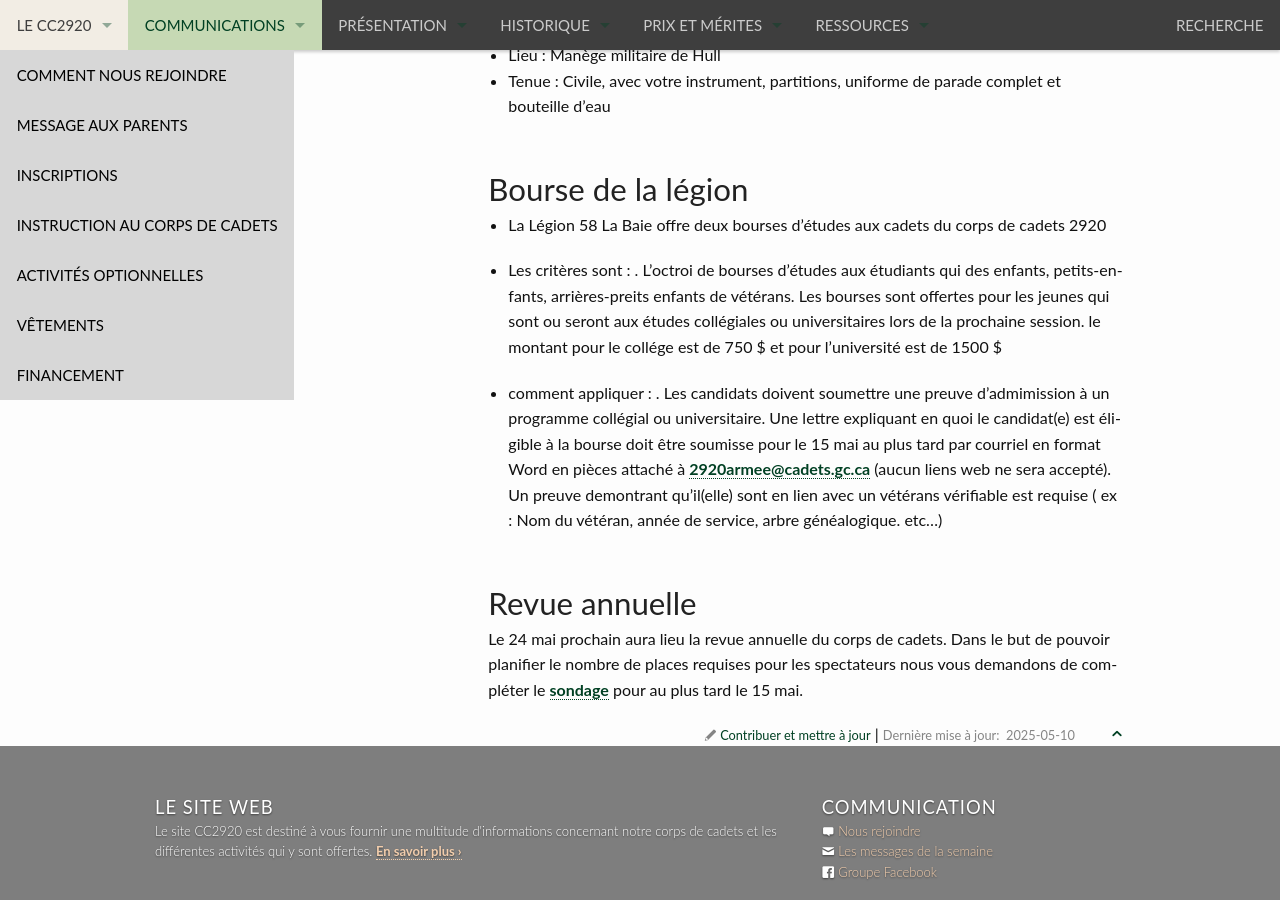
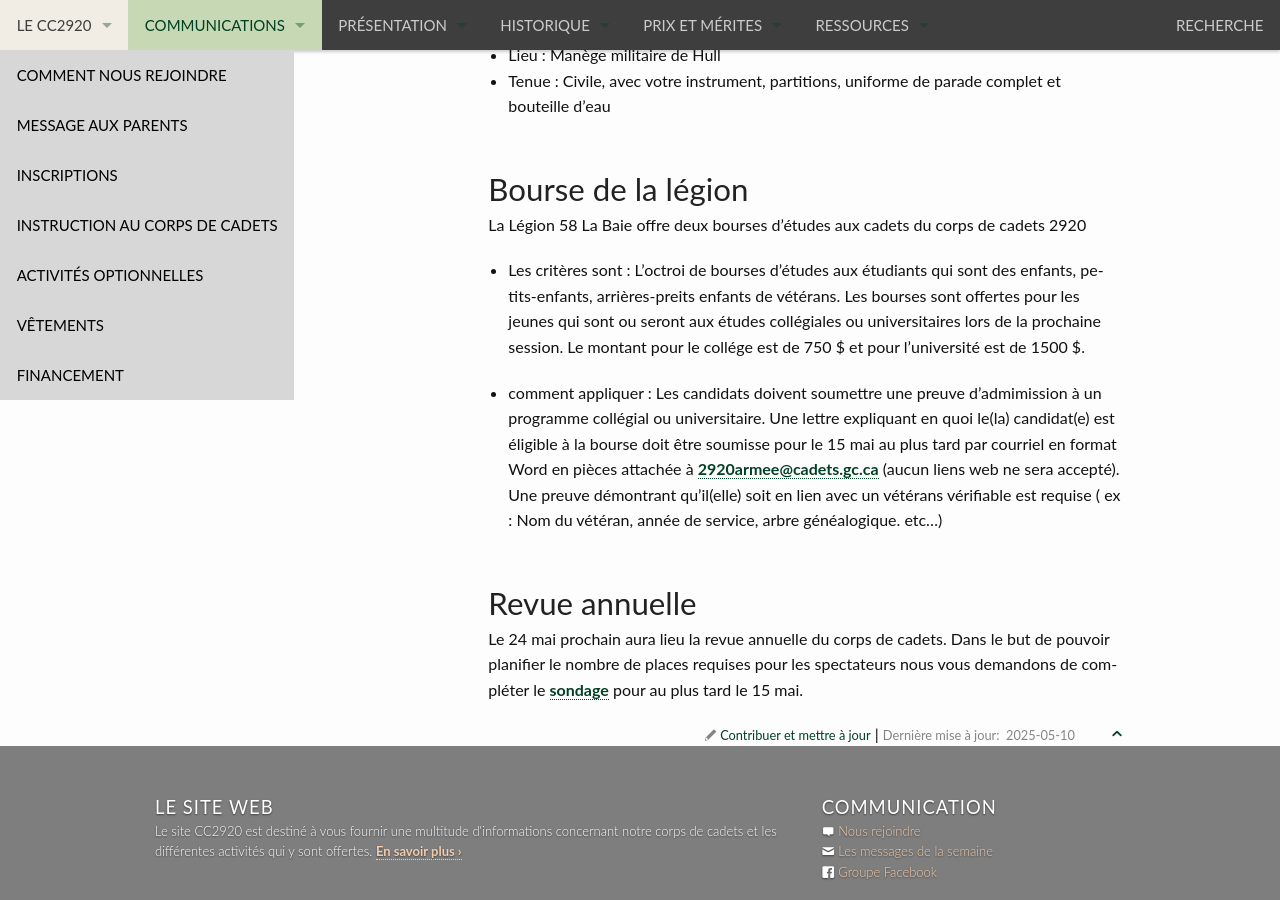
Before and after one commit to CC2920/web, a Jekyll site: the page built from _communications/messages.md, in a window 1280 px wide and 900 px high, scrolled down 2333 px. Built offline with Jekyll 4.4.1, drawn with Linux system fonts in a browser that asks for light colours; some of the changed text lies outside the part shown.

Commit message:
Corrections de typos

```diff
--- a/_communications/messages.md
+++ b/_communications/messages.md
@@ -80,13 +80,13 @@ Si vous êtes absent le vendredi soir, vous devez envoyer un courriel à l'adres
 
 ## Bourse de la légion
 
-- La Légion 58 La Baie offre deux bourses d'études aux cadets du corps de cadets 2920
+La Légion 58 La Baie offre deux bourses d'études aux cadets du corps de cadets 2920
 
 - Les critères sont :
-  . L'octroi de bourses d'études aux étudiants qui des enfants, petits-enfants, arrières-preits enfants de vétérans. Les bourses sont offertes pour les jeunes qui sont ou seront aux études collégiales ou universitaires lors de la prochaine session. le montant pour le collége est de 750 $  et pour l'université est de 1500 $
+L'octroi de bourses d'études aux étudiants qui sont des enfants, petits-enfants, arrières-preits enfants de vétérans. Les bourses sont offertes pour les jeunes qui sont ou seront aux études collégiales ou universitaires lors de la prochaine session. Le montant pour le collége est de 750&nbsp;$  et pour l'université est de 1500&nbsp;$.
 
 - comment appliquer :
- . Les candidats doivent soumettre une preuve d'admimission à un programme collégial ou universitaire. Une lettre expliquant en quoi le candidat(e) est éligible à la bourse doit être soumisse pour le 15 mai au plus tard par courriel en format Word en pièces attaché à <2920armee@cadets.gc.ca> (aucun liens web ne sera accepté). Un preuve demontrant qu'il(elle) sont en lien avec un vétérans vérifiable est requise ( ex : Nom du vétéran, année de service, arbre généalogique. etc...)
+Les candidats doivent soumettre une preuve d'admimission à un programme collégial ou universitaire. Une lettre expliquant en quoi le(la) candidat(e) est éligible à la bourse doit être soumisse pour le 15 mai au plus tard par courriel en format Word en pièces attachée à <2920armee@cadets.gc.ca> (aucun liens web ne sera accepté). Une preuve démontrant qu'il(elle) soit en lien avec un vétérans vérifiable est requise ( ex : Nom du vétéran, année de service, arbre généalogique. etc...)
 
 
 ## Revue annuelle
```
Also changed, not shown: other parts of _communications/messages.md (+2 -2 lines).
